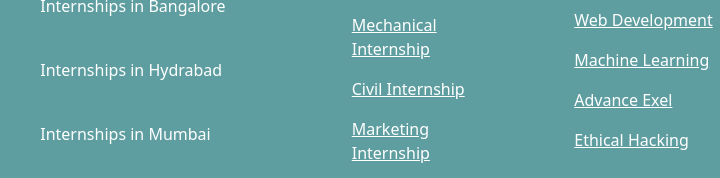
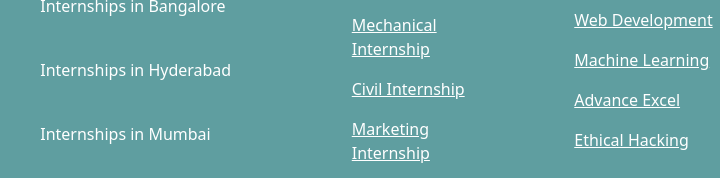
Before and after one commit to sonali126/Internshala-Project, a plain HTML site: page index.html in a window 1280 px wide. Shown: the part 1288-1466 px from the top of the page, 100-820 px from the left. Drawn offline with nearby package versions, Linux system fonts and the light colour scheme.

Commit message:
correction of spelling mistakes

```diff
--- a/index.html
+++ b/index.html
@@ -167,7 +167,7 @@
               <br>
               <p>Internships in Bangalore</p>
               <br>
-              <p>Internships in Hydrabad</p>
+              <p>Internships in Hyderabad</p>
               <br>
               <p>Internships in Mumbai</p>
               <br>
@@ -224,7 +224,7 @@
                 <a class="text-white">Machine Learning</a>
               </p>
               <p>
-                <a class="text-white">Advance Exel</a>
+                <a class="text-white">Advance Excel</a>
               </p>
               <p>
                 <a class="text-white">Ethical Hacking</a>
```
